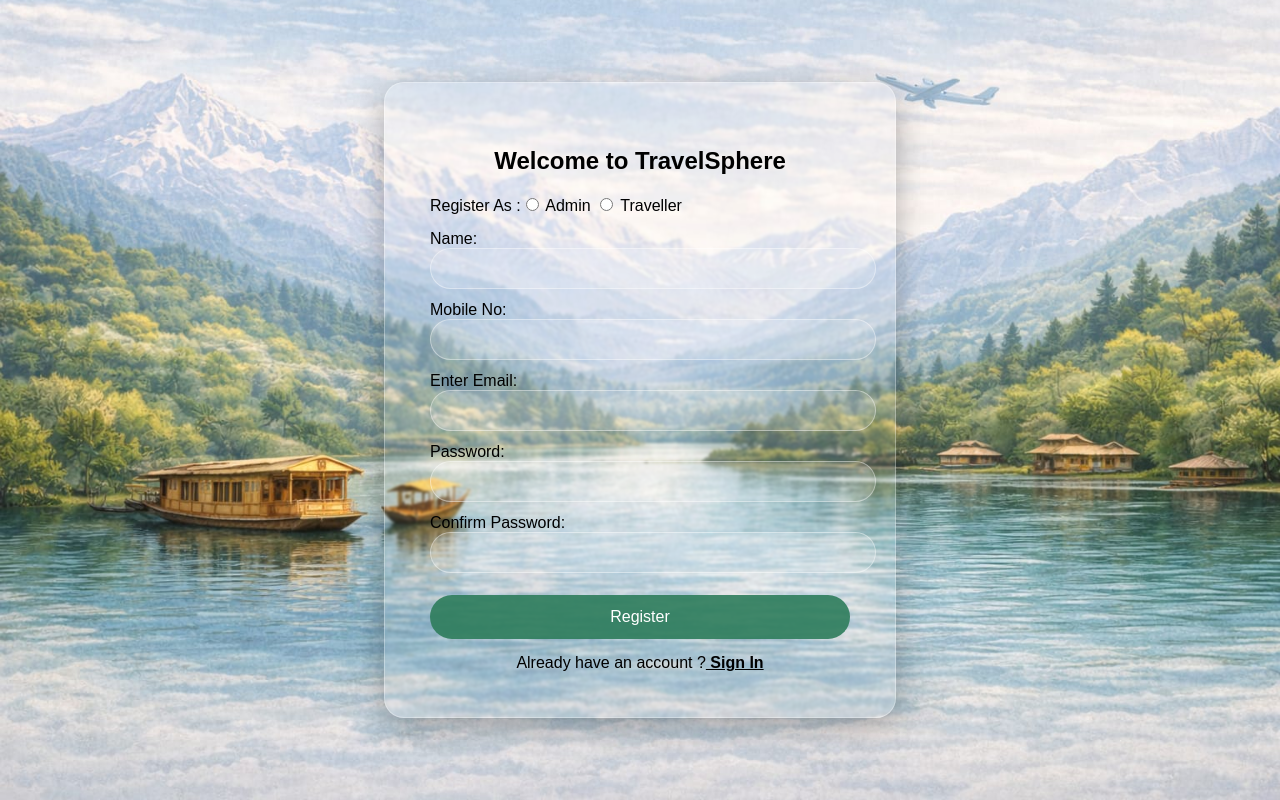
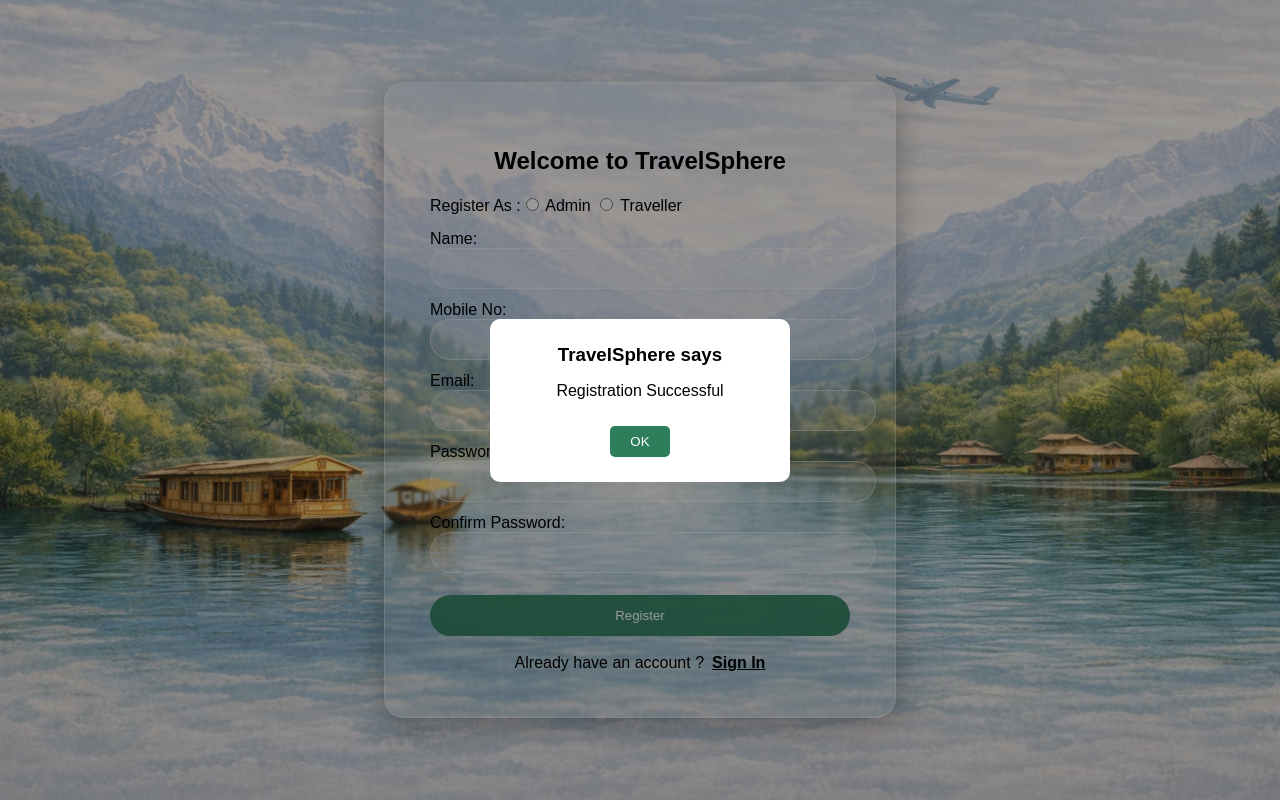
Before and after one commit to Savan0118/TravelSphere, a React (Vite) app in the folder travelsphere/: page /register in a window 1280 px wide. Both pictures are taken after a click on the button "Register". Built offline with nearby package versions, Linux system fonts and the light colour scheme.

Commit message:
Pop Up msg After Registration and Register Page Fully Completed

```diff
--- a/travelsphere/src/Login.css
+++ b/travelsphere/src/Login.css
@@ -156,5 +156,5 @@ html, body {
   font-weight: bold;
   cursor: pointer;
   text-decoration: underline;
-
+    margin-left: 8px;
 }
--- a/travelsphere/src/Register.css
+++ b/travelsphere/src/Register.css
@@ -53,8 +53,6 @@ html, body {
 
   text-align: center;
   margin-bottom: 20px;
-  font-weight: bold;
-  color: black;
 
 }
 
@@ -63,7 +61,6 @@ html, body {
 .radio-group {
 
   margin-bottom: 15px;
-  color: black;
 
 }
 
@@ -72,7 +69,6 @@ html, body {
 .input-group {
 
   margin-bottom: 12px;
-  color: black;
 
 }
 
@@ -87,13 +83,7 @@ html, body {
 
   border: 1px solid rgba(255,255,255,0.4);
 
-  outline: none;
-
   background: rgba(255,255,255,0.12);
-
-  backdrop-filter: blur(10px);
-
-  color: black;
 
 }
 
@@ -113,8 +103,6 @@ html, body {
   border: none;
   border-radius: 25px;
 
-  font-size: 16px;
-
   cursor: pointer;
 
 }
@@ -124,8 +112,7 @@ html, body {
 .login-link {
 
   text-align: center;
-  margin-top: 15px;
-  color: black;
+  margin-top: 18px;
 
 }
 
@@ -133,8 +120,77 @@ html, body {
 
 .login-link span {
 
+  margin-left: 8px;
+
   font-weight: bold;
+  text-decoration: underline;
   cursor: pointer;
-  text-decoration: underline;
 
 }
+
+
+
+/* POPUP CSS ADDED */
+
+.popup {
+
+  position: fixed;
+
+  top: 0;
+  left: 0;
+
+  width: 100%;
+  height: 100%;
+
+  background: rgba(0,0,0,0.4);
+
+  display: flex;
+  justify-content: center;
+  align-items: center;
+
+}
+
+
+
+.popup-box {
+
+  background: white;
+
+  padding: 25px;
+
+  border-radius: 10px;
+
+  text-align: center;
+
+  width: 250px;
+
+}
+
+
+
+.popup-box h3 {
+
+  margin: 0;
+  margin-bottom: 10px;
+
+}
+
+
+
+.popup-box button {
+
+  margin-top: 10px;
+
+  padding: 8px 20px;
+
+  background: #2e7d5b;
+
+  color: white;
+
+  border: none;
+
+  border-radius: 5px;
+
+  cursor: pointer;
+
+}
--- a/travelsphere/src/Register.jsx
+++ b/travelsphere/src/Register.jsx
@@ -1,7 +1,29 @@
-import React from "react";
+import React, { useState } from "react";
 import "./Register.css";
+import { useNavigate } from "react-router-dom";
 
 function Register() {
+
+  const navigate = useNavigate();
+
+  const [showPopup, setShowPopup] = useState(false);
+
+
+  const handleRegister = () => {
+
+    setShowPopup(true);
+
+  };
+
+
+  const handleOK = () => {
+
+    setShowPopup(false);
+
+    navigate("/");
+
+  };
+
 
   return (
 
@@ -50,7 +72,7 @@ function Register() {
 
         <div className="input-group">
 
-          <label>Enter Email:</label>
+          <label>Email:</label>
 
           <input type="email" />
 
@@ -78,7 +100,7 @@ function Register() {
 
 
 
-        <button className="register-btn">
+        <button className="register-btn" onClick={handleRegister}>
 
           Register
 
@@ -89,12 +111,38 @@ function Register() {
         <div className="login-link">
 
           Already have an account ?
-          <span> Sign In</span>
+
+          <span onClick={() => navigate("/")}>
+            Sign In
+          </span>
 
         </div>
 
 
       </div>
+
+
+
+      {showPopup && (
+
+        <div className="popup">
+
+          <div className="popup-box">
+
+            <h3>TravelSphere says</h3>
+
+            <p>Registration Successful</p>
+
+            <button onClick={handleOK}>
+              OK
+            </button>
+
+          </div>
+
+        </div>
+
+      )}
+
 
     </div>
 
```
